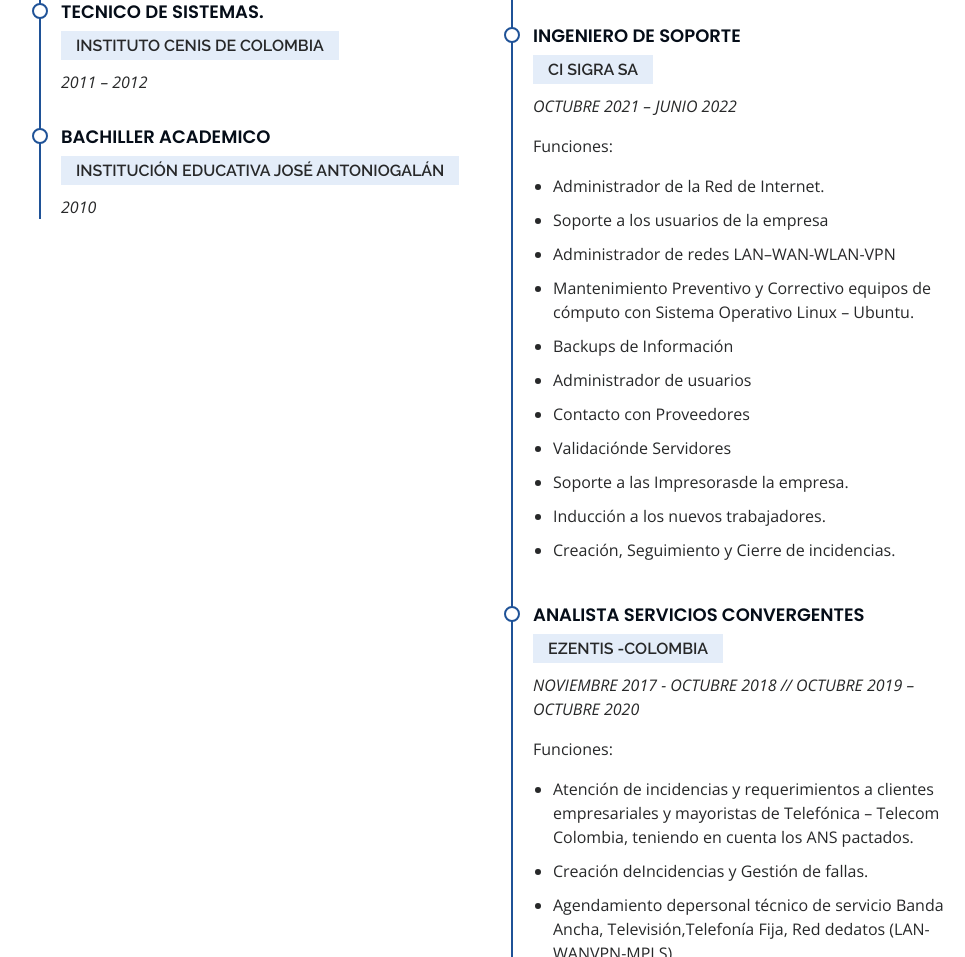
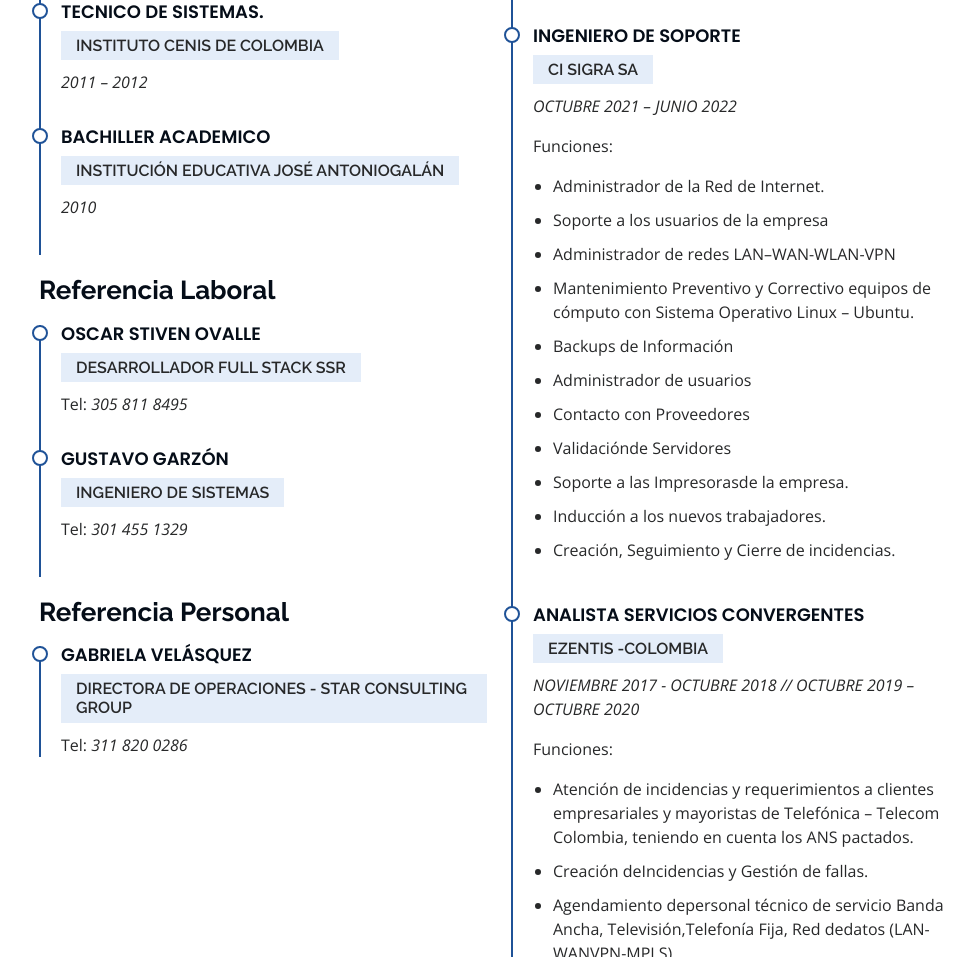
Before and after one commit to StivenNSN/bssanchezf, a plain HTML site: page index.html in a window 1280 px wide. Shown: the part 2840-3797 px from the top of the page, without its empty margins (291-1256 px from the left). Drawn offline with nearby package versions, Linux system fonts and the light colour scheme.

Commit message:
actualizacion

```diff
--- a/index.html
+++ b/index.html
@@ -235,12 +235,33 @@
               <p><em>2011 – 2012</em></p>
             </div>
 
-          <div class="resume-item">
-            <h4>BACHILLER ACADEMICO</h4>
-            <h5>INSTITUCIÓN EDUCATIVA JOSÉ ANTONIOGALÁN</h5>
-            <p><em>2010</em></p>
+            <div class="resume-item">
+              <h4>BACHILLER ACADEMICO</h4>
+              <h5>INSTITUCIÓN EDUCATIVA JOSÉ ANTONIOGALÁN</h5>
+              <p><em>2010</em></p>
+            </div>
+
+            <h3 class="resume-title">Referencia Laboral</h3>
+            <div class="resume-item">
+              <h4>OSCAR STIVEN OVALLE</h4>
+              <h5>DESARROLLADOR FULL STACK SSR</h5>
+              <p>Tel: <em>305 811 8495</em></p>
+            </div>
+
+            <div class="resume-item">
+              <h4>GUSTAVO GARZÓN</h4>
+              <h5>INGENIERO DE SISTEMAS</h5>
+              <p>Tel: <em>301 455 1329</em></p>
+            </div>
+
+            <h3 class="resume-title">Referencia Personal</h3>
+            <div class="resume-item">
+              <h4>GABRIELA VELÁSQUEZ</h4>
+              <h5>DIRECTORA DE OPERACIONES - STAR CONSULTING GROUP</h5>
+              <p>Tel: <em>311 820 0286</em></p>
+            </div>
+
           </div>
-        </div>
 
 
           <div class="col-lg-6" data-aos="fade-up" data-aos-delay="100">
```
